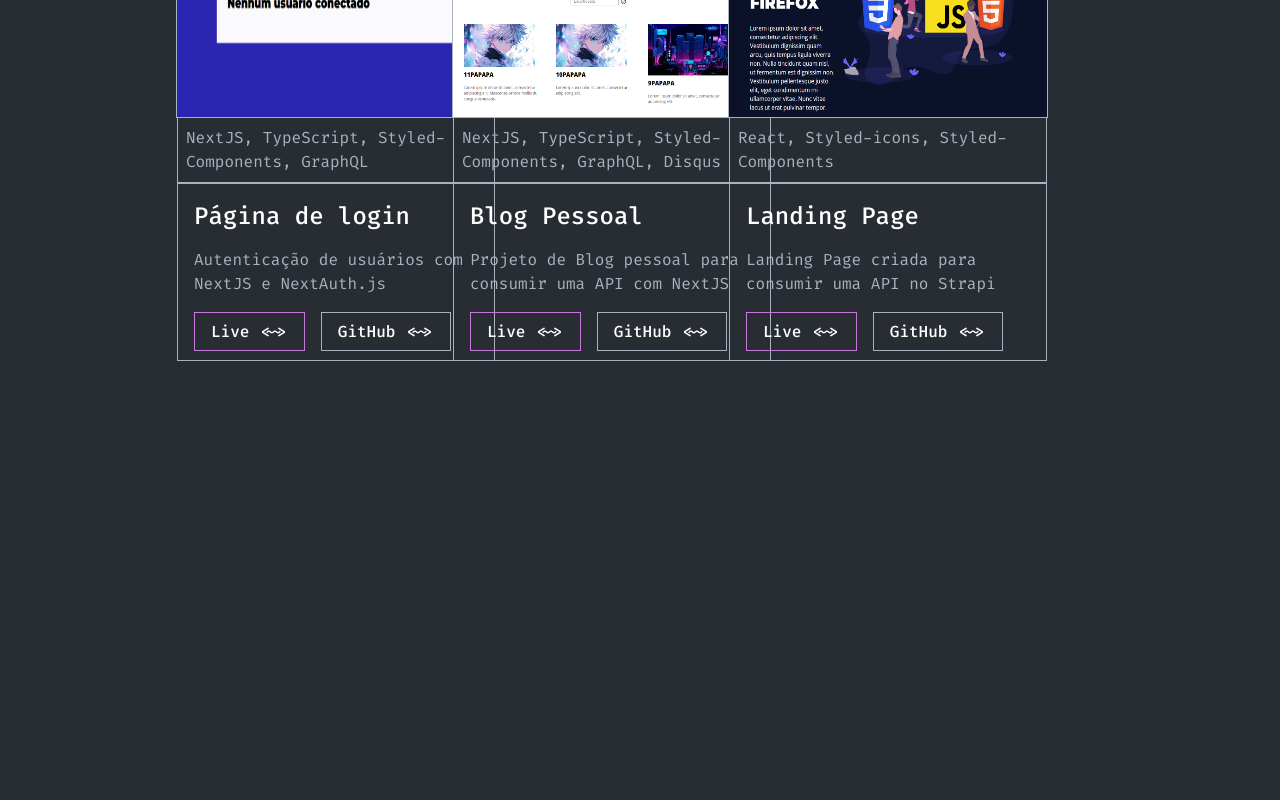
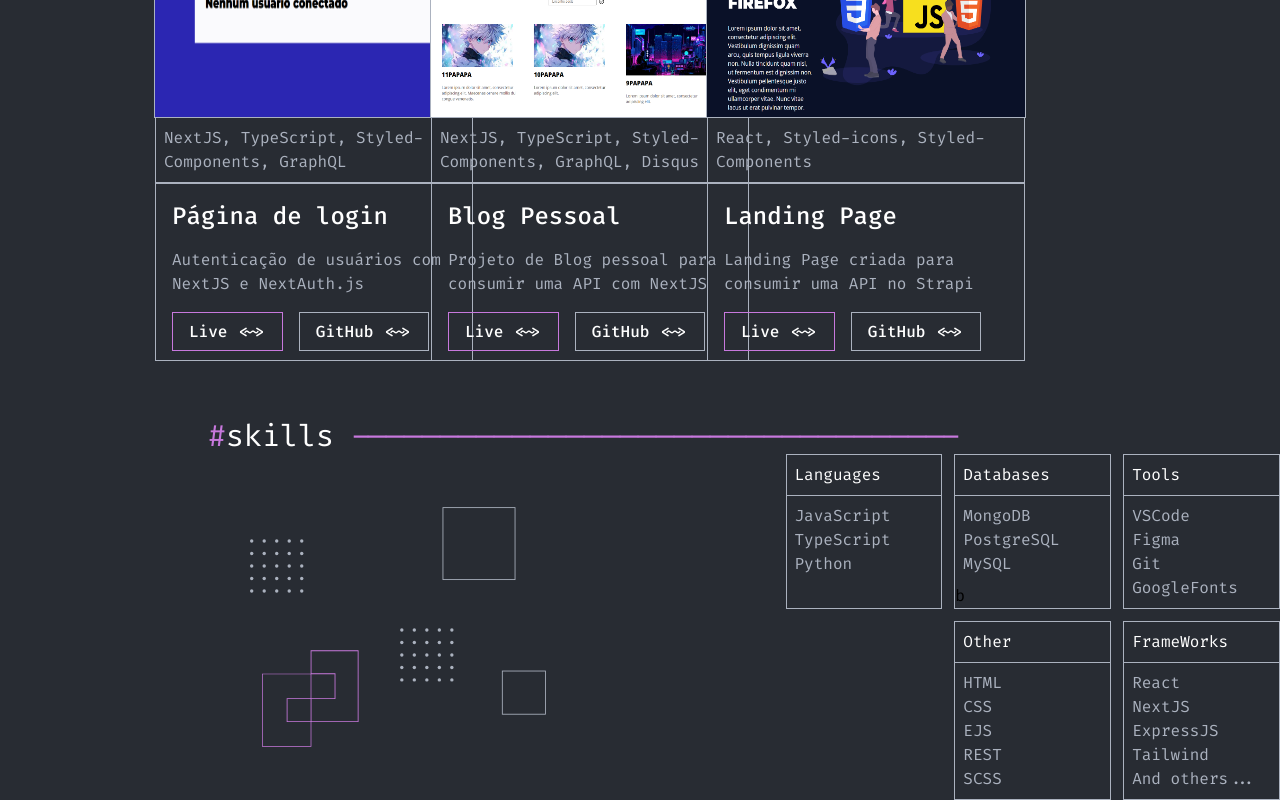
Before and after one commit to rdGxd/Portfolio_v2, a React (Vite) app: page / in a window 1280 px wide. Shown: the part 1039-1839 px from the top of the page. Before the commit the page ends 1400 px from the top, so only its background shows below. Built offline with nearby package versions, Linux system fonts and the light colour scheme.

Commit message:
HomeSkills Create

```diff
--- a/src/App.tsx
+++ b/src/App.tsx
@@ -1,4 +1,4 @@
-import { Home } from "./components/templates/Home";
+import { Home } from "./templates/Home";
 
 export default function App() {
   return (
--- a/src/components/HomeProjects/index.tsx
+++ b/src/components/HomeProjects/index.tsx
@@ -1,15 +1,11 @@
 import { NavLink } from "react-router-dom";
+import { Title } from "../Title";
 
 export const HomeProjects = () => {
   return (
     <>
       <div className="flex items-center ml-52 mt-[74px]">
-        <h2 className="text-white text-3xl">
-          <span className="text-primary">#</span>projects{" "}
-        </h2>
-        <span className="text-primary text-3xl ml-4">
-          ----------------------------------
-        </span>
+      <Title title="projects"/>
         <NavLink
           to={"/projects"}
           className="text-white text-base font-medium ml-52"
@@ -18,7 +14,7 @@ export const HomeProjects = () => {
         </NavLink>
       </div>
 
-      <div className="grid grid-cols-4 ml-44 mt-12">
+      <div className="grid grid-cols-4 ml-44 mt-12 justify-items-center">
         <div className="w-80 h-52 border border-gray">
           <NavLink to="#">
             <img
--- /dev/null
+++ b/src/components/HomeSkills/index.tsx
@@ -0,0 +1,68 @@
+import { Title } from "../Title";
+
+export const HomeSkills = () => {
+  return (
+    <>
+      <div className="flex items-center ml-52 mt-[300px]">
+        <Title title="skills" />
+      </div>
+      <div className="flex">
+        <div className="ml-[250px] flex">
+          <img src="../../public/SkillsDots.svg" alt="" />
+        </div>
+
+        <div className="grid grid-cols-3 ml-60 gap-3 w-[584px]">
+          <div className="border border-gray">
+            <h3 className="text-white p-2">Languages</h3>
+            <div className="border-t border-gray p-2 text-gray">
+              <p >JavaScript</p>
+              <p>TypeScript</p>
+              <p>Python</p>
+            </div>
+          </div>
+
+          <div className="border border-gray">
+            <h3 className="text-white p-2">Databases</h3>
+            <div className="border-t border-gray p-2 text-gray">
+              <p>MongoDB</p>
+              <p>PostgreSQL</p>
+              <p>MySQL</p>
+            </div>
+            b
+          </div>
+
+          <div className="border border-gray  ">
+            <h3 className="text-white p-2">Tools</h3>
+            <div className="border-t border-gray p-2 text-gray ">
+              <p>VSCode</p>
+              <p>Figma</p>
+              <p>Git</p>
+              <p>GoogleFonts</p>
+            </div>
+          </div>
+          <br />
+          <div className="border border-gray ">
+            <h3 className="text-white p-2">Other</h3>
+            <div className="border-t border-gray p-2 text-gray">
+              <p>HTML</p>
+              <p>CSS</p>
+              <p>EJS</p>
+              <p>REST</p>
+              <p>SCSS</p>
+            </div>
+          </div>
+          <div className="border border-gray ">
+            <h3 className="text-white p-2">FrameWorks</h3>
+            <div className="border-t border-gray p-2 text-gray">
+              <p>React</p>
+              <p>NextJS</p>
+              <p>ExpressJS</p>
+              <p>Tailwind</p>
+              <p>And others...</p>
+            </div>
+          </div>
+        </div>
+      </div>
+    </>
+  );
+};
--- /dev/null
+++ b/src/components/Title/index.tsx
@@ -0,0 +1,17 @@
+type TitleProps = {
+  title: string;
+};
+
+export const Title = ({ title }: TitleProps) => {
+  return (
+    <>
+      <h2 className="text-white text-3xl">
+        <span className="text-primary">#</span>
+        {title}{" "}
+      </h2>
+      <span className="text-primary text-3xl ml-4">
+        ----------------------------------
+      </span>
+    </>
+  );
+};
--- a/src/components/templates/Home/index.tsx
+++ /dev/null
@@ -1,11 +0,0 @@
-import { First } from "../../First";
-import { HomeProjects } from "../../HomeProjects";
-
-export const Home = () => {
-  return (
-    <>
-      <First />
-      <HomeProjects />
-    </>
-  );
-};
--- /dev/null
+++ b/src/templates/Home/index.tsx
@@ -0,0 +1,13 @@
+import { First } from "../../components/First";
+import { HomeProjects } from "../../components/HomeProjects";
+import { HomeSkills } from "../../components/HomeSkills";
+
+export const Home = () => {
+  return (
+    <>
+      <First />
+      <HomeProjects />
+      <HomeSkills />
+    </>
+  );
+};
```
Also changed, not shown: public/Dots.svg (deleted), public/SkillsDots.svg (added).
